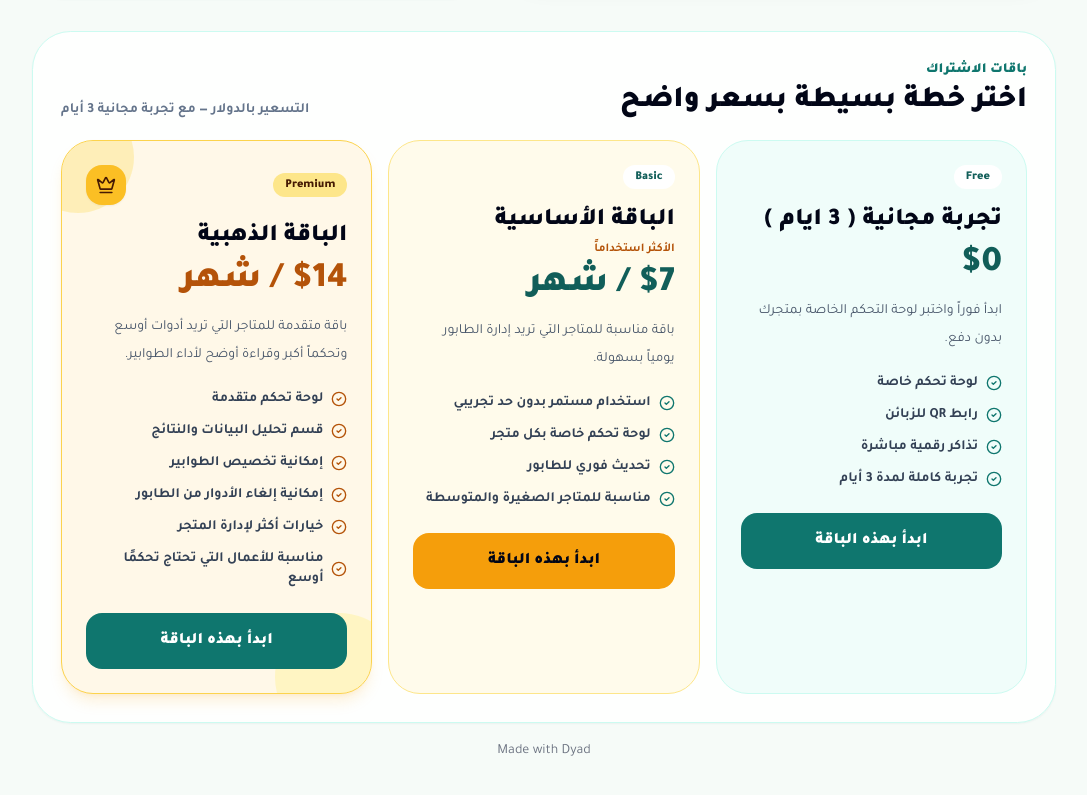
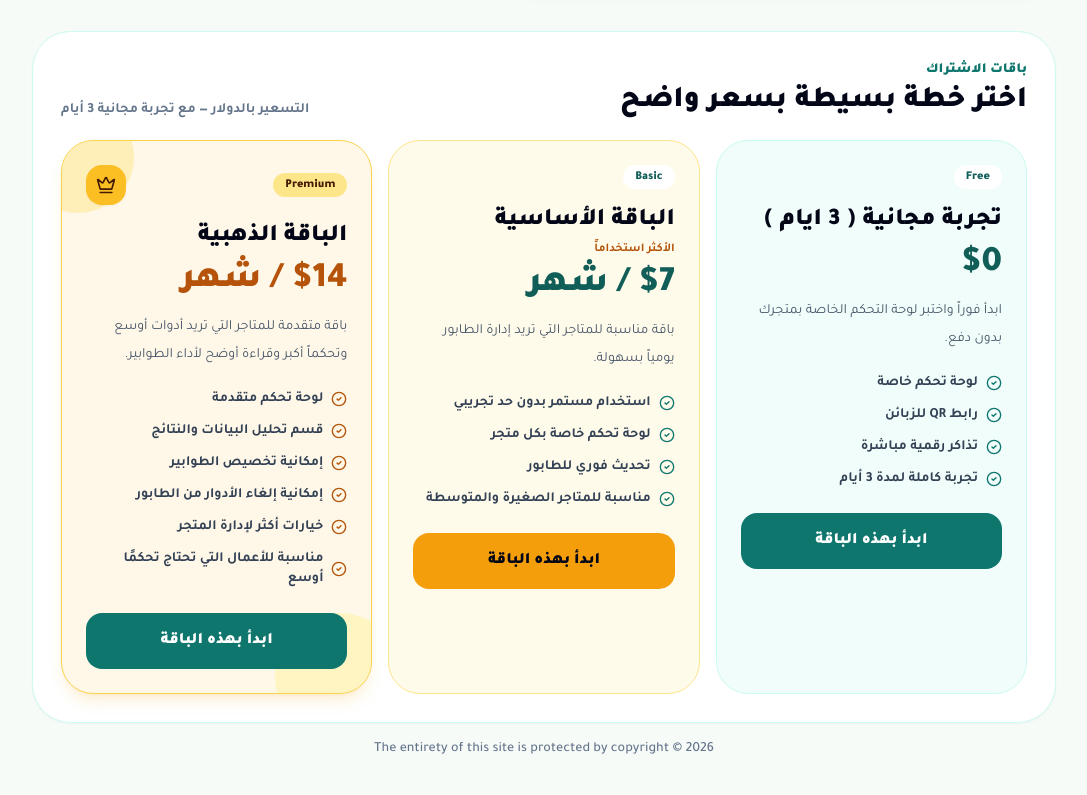
Before and after one commit to mohob12/Dorak, a React (Vite) app: page / in a window 1280 px wide. Shown: the part 677-1472 px from the top of the page, without its empty margins (96-1183 px from the left). Built offline with nearby package versions, Linux system fonts and the light colour scheme.

Commit message:
[dyad] تحديث نص التذييل إلى حقوق النشر - wrote 1 file(s)

```diff
--- a/src/components/made-with-dyad.tsx
+++ b/src/components/made-with-dyad.tsx
@@ -1,14 +1,9 @@
 export const MadeWithDyad = () => {
   return (
     <div className="p-4 text-center">
-      <a
-        href="https://www.dyad.sh/"
-        target="_blank"
-        rel="noopener noreferrer"
-        className="text-sm text-gray-500 hover:text-gray-700 dark:text-gray-400 dark:hover:text-gray-200"
-      >
-        Made with Dyad
-      </a>
+      <p className="text-sm font-medium text-slate-500 dark:text-slate-400">
+        The entirety of this site is protected by copyright © 2026
+      </p>
     </div>
   );
 };
```
